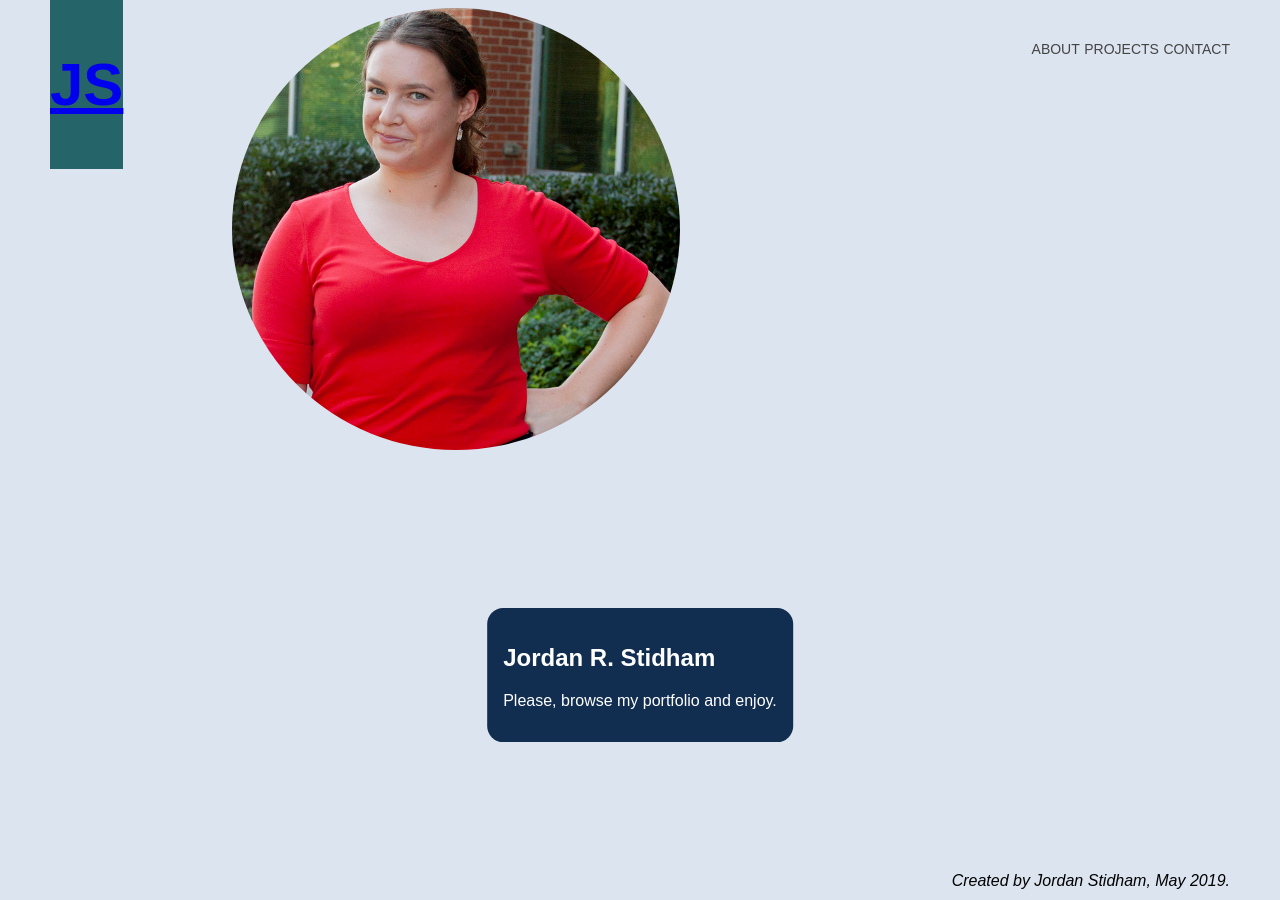
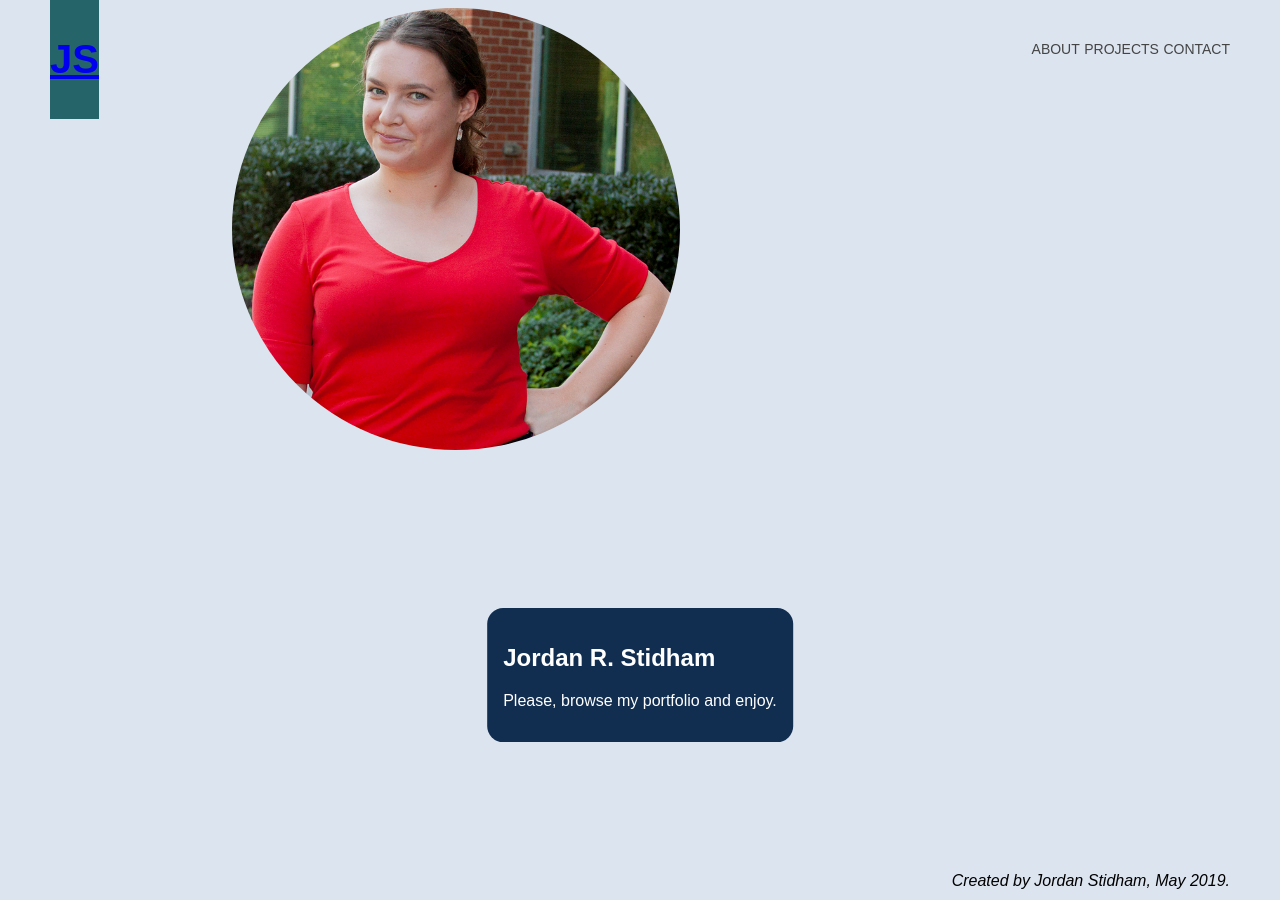
Before and after one commit to jordanstidham/PORTFOLIO, a Jekyll site: the page built from README.md, in a window 1280 px wide. Built offline with Jekyll 4.4.1, drawn with Linux system fonts in a browser that asks for light colours; our own code applies the rules of GitHub Pages for plain Markdown files.

Commit message:
Update main.css

```diff
--- a/css/main.css
+++ b/css/main.css
@@ -9,7 +9,7 @@ body {
 .head {
     background-color: #256569;
     color: white;
-    font-size: 30px;
+    font-size: 20px;
     text-align: center;
     text-decoration: none;
     padding: 10px 0;
```
